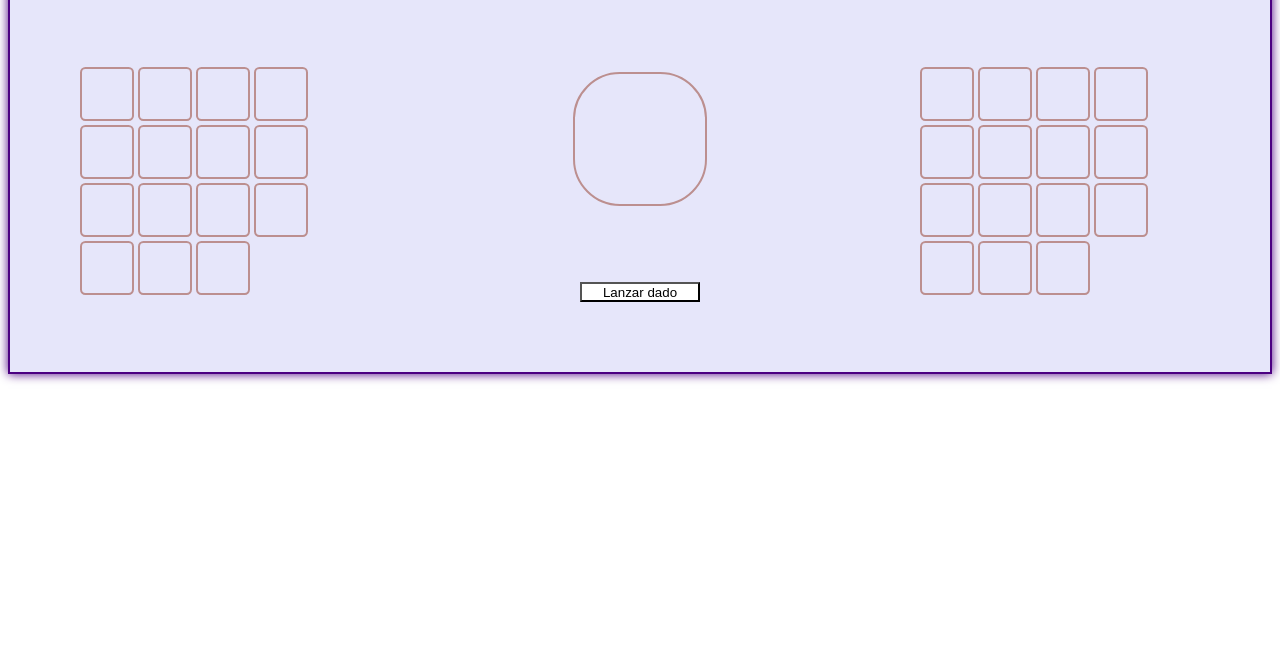
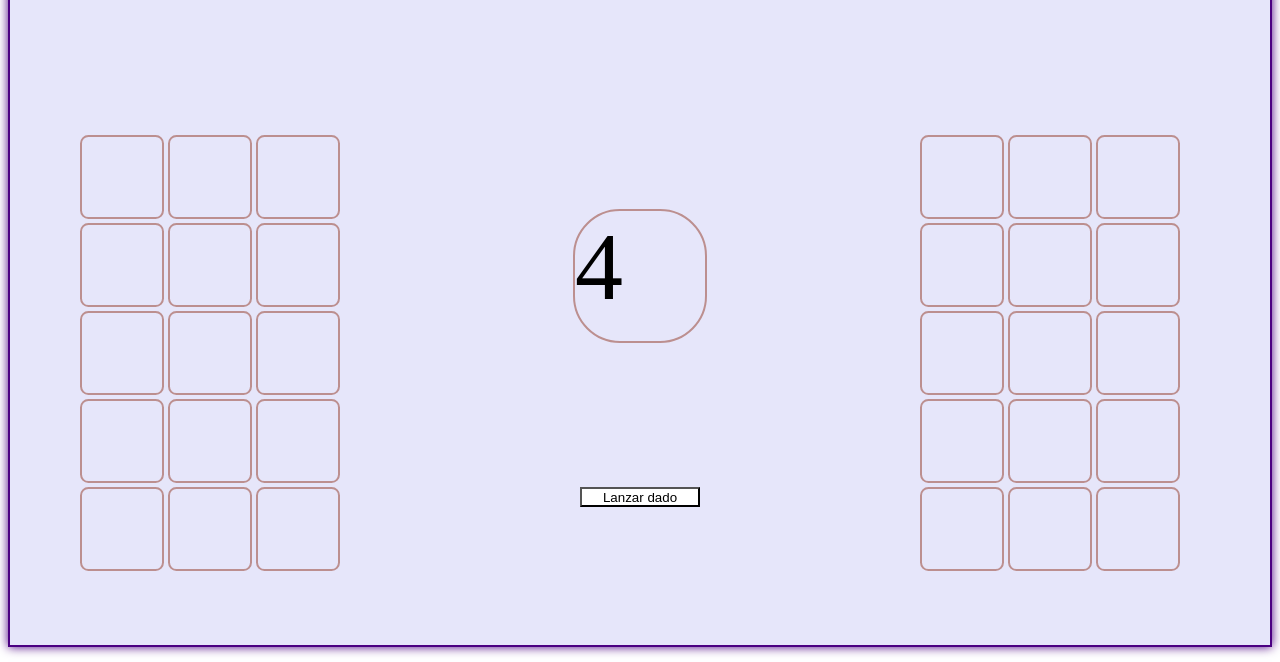
Before and after one commit to samantablg/JavaScript, a plain HTML site: page practica2/src/index.html in a window 1280 px wide. Both pictures are taken after a click on the button "Lanzar dado". Shown: the part 138-800 px from the top of the page. Drawn offline with nearby package versions, Linux system fonts and the light colour scheme; a web font is replaced by a local one.

Commit message:
mejoras en el tamaño

```diff
--- a/practica2/src/css/index.css
+++ b/practica2/src/css/index.css
@@ -31,8 +31,8 @@ h1{
 
 .casilla{
   display: inline-block;
-  width: 50px;
-  height: 50px;
+  width: 80px;
+  height: 80px;
   margin: auto;
   border: 2px solid #BC8F8F;
   border-radius: 10%
--- a/practica2/src/js/index.js
+++ b/practica2/src/js/index.js
@@ -1,15 +1,24 @@
+var boton = document.getElementById("boton");
+boton.onclick = function pulsarBoton() {
+  var valor = _.random(1, 90);//devuelve un número entero entre 1 y 30
+  var dado = document.getElementById("dado");
+  dado.textContent = valor;
+}
+
 function crearCarton(rango){
   var rango = _.range(1,91);
   var numeros = _.shuffle(rango);
-  var carton = [];
-  for (var i = 0; i < 15; i++){
+  var carton = Array(25);
+  for (var i = 0; i < carton.length; i++){
     var cas = numeros.splice(0,1);
   }
   if (!carton.includes(cas)){
     carton.push(cas);
   }
-
-  return carton;
+  /*
+  var casilla = document.getElementById('casilla');
+  elemento.innerHTML = 'carton[i]';
+  */
 }
 
 crearCarton(rango);
```
